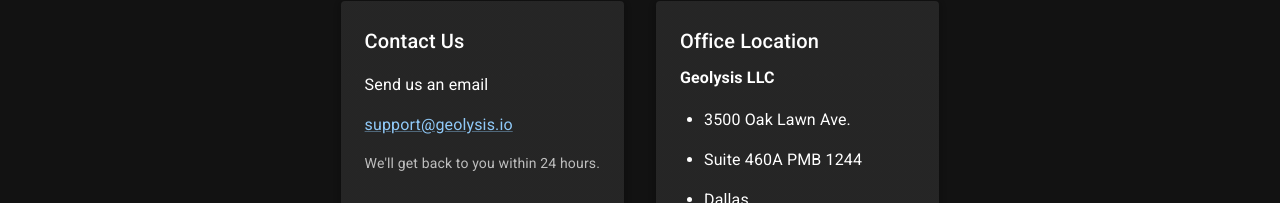
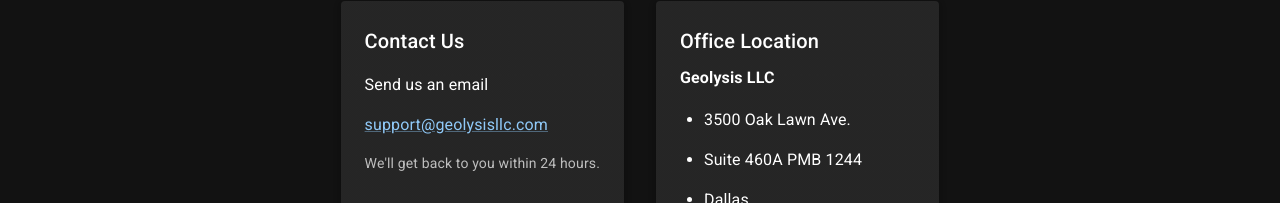
Before and after one commit to geolysis-dev/web, a React (Vite) app: page /contact in a window 1280 px wide. Shown: the part 180-383 px from the top of the page. Built offline with nearby package versions, Linux system fonts and the light colour scheme.

Commit message:
removed attribute target from mailto link

```diff
--- a/src/pages/contact-page.tsx
+++ b/src/pages/contact-page.tsx
@@ -40,12 +40,11 @@ export default function ContactPage() {
           <Typography variant="body1">Send us an email </Typography>
 
           <Link
-            href="mailto:support@geolysis.io"
-            target="_blank"
+            href="mailto:support@geolysisllc.com"
             rel="noopener noreferrer"
             underline="always"
           >
-            support@geolysis.io
+            support@geolysisllc.com
           </Link>
 
           <Typography variant="body2" color="text.secondary">
```
